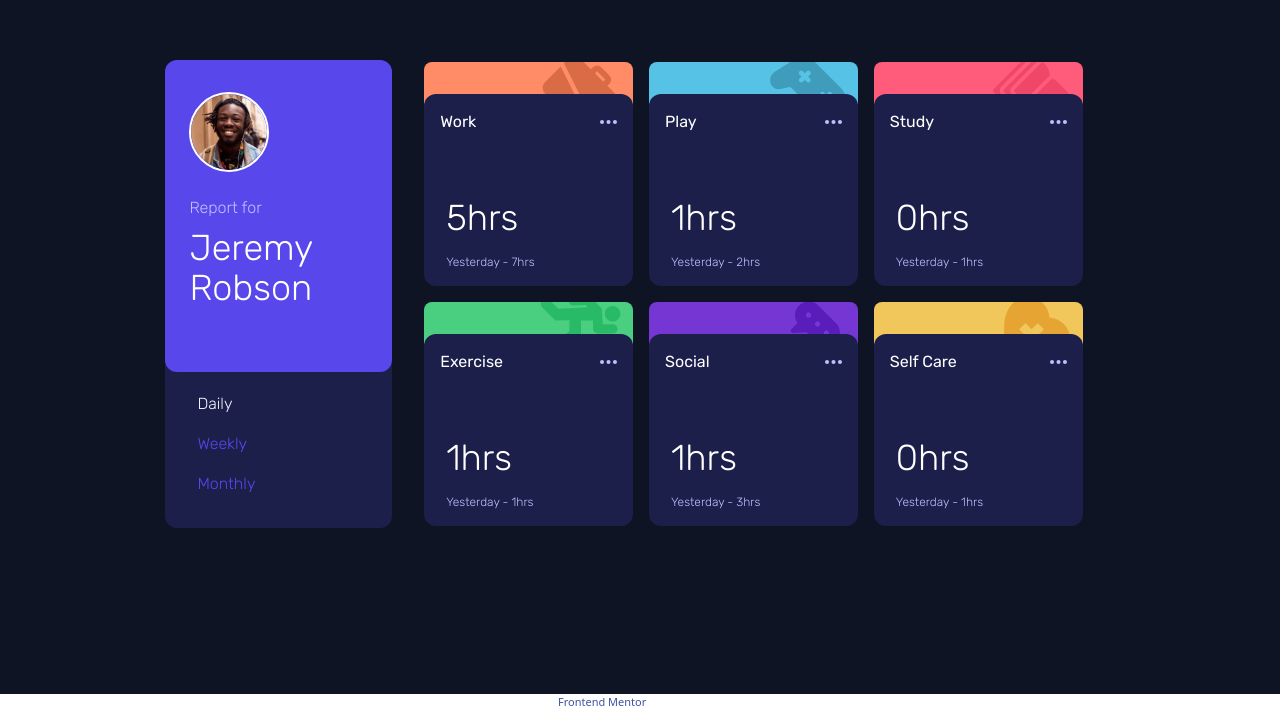
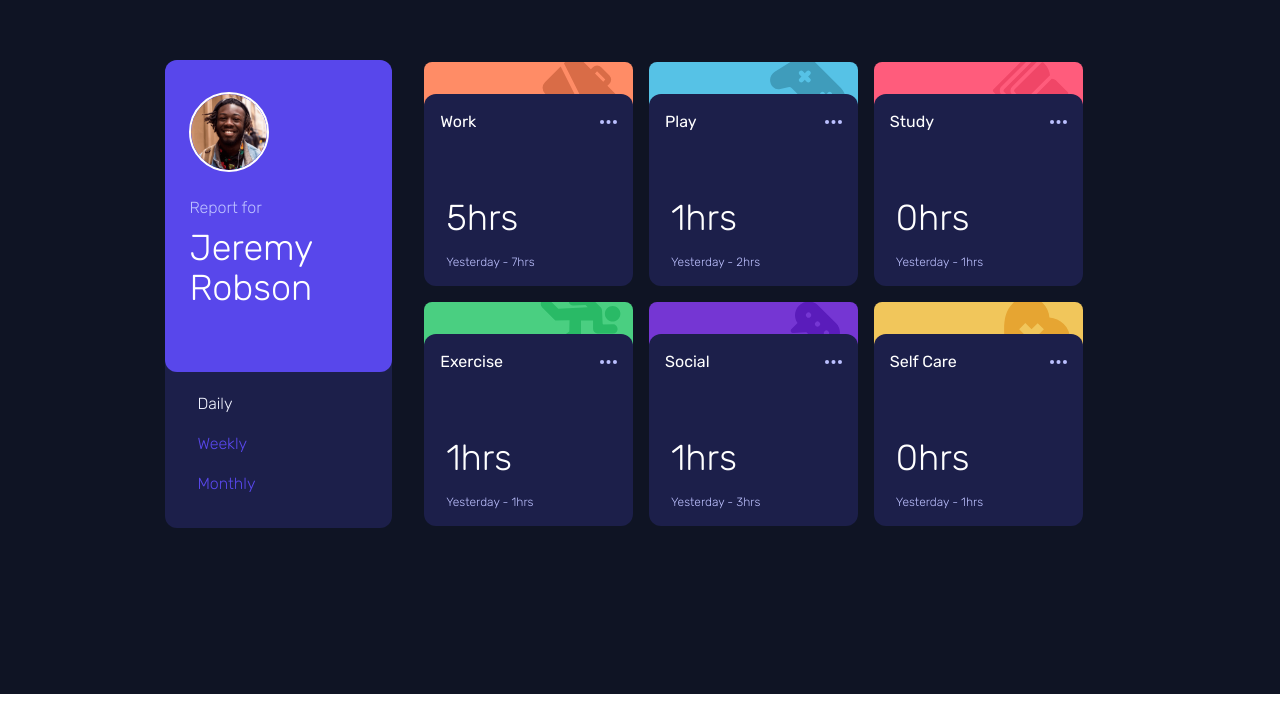
Before and after one commit to j-lr/time-tracking-dashboard, a website with bundled scripts: page index.html in a window 1280 px wide. Shown: the part 106-817 px from the top of the page. Built offline with nearby package versions, Linux system fonts and the light colour scheme.

Commit message:
add css user select none and removed attribution

```diff
--- a/index.html
+++ b/index.html
@@ -24,7 +24,7 @@
     <link rel="stylesheet" href="index.css" />
     <script type="module" src="./src/index.js"></script>
   </head>
-  <body>
+  <body class="select-none">
     <div
       class="flex justify-center items-center min-w-screen min-h-screen bg-very-dark-blue font-rubik"
     >
@@ -64,15 +64,5 @@
         ></div>
       </div>
     </div>
-
-    <div class="text-[11px] text-center text-white">
-      Challenge by
-      <a
-        href="https://www.frontendmentor.io?ref=challenge"
-        target="_blank"
-        class="text-[hsl(228,45%,44%)]"
-        >Frontend Mentor</a
-      >. Coded by <a href="#">Rishabh Dhawan</a>.
-    </div>
   </body>
 </html>
```
Also changed, not shown: src/output.css.
